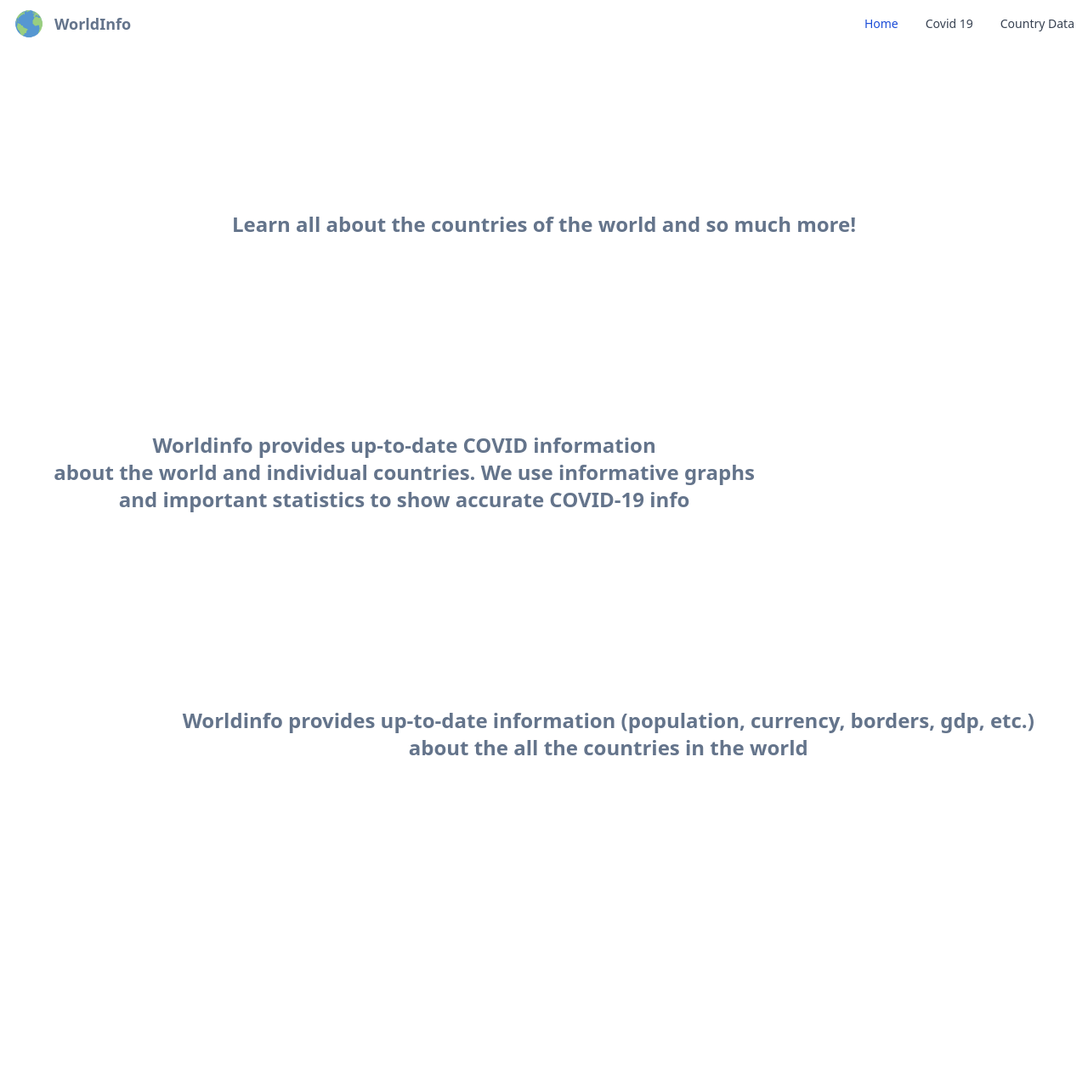
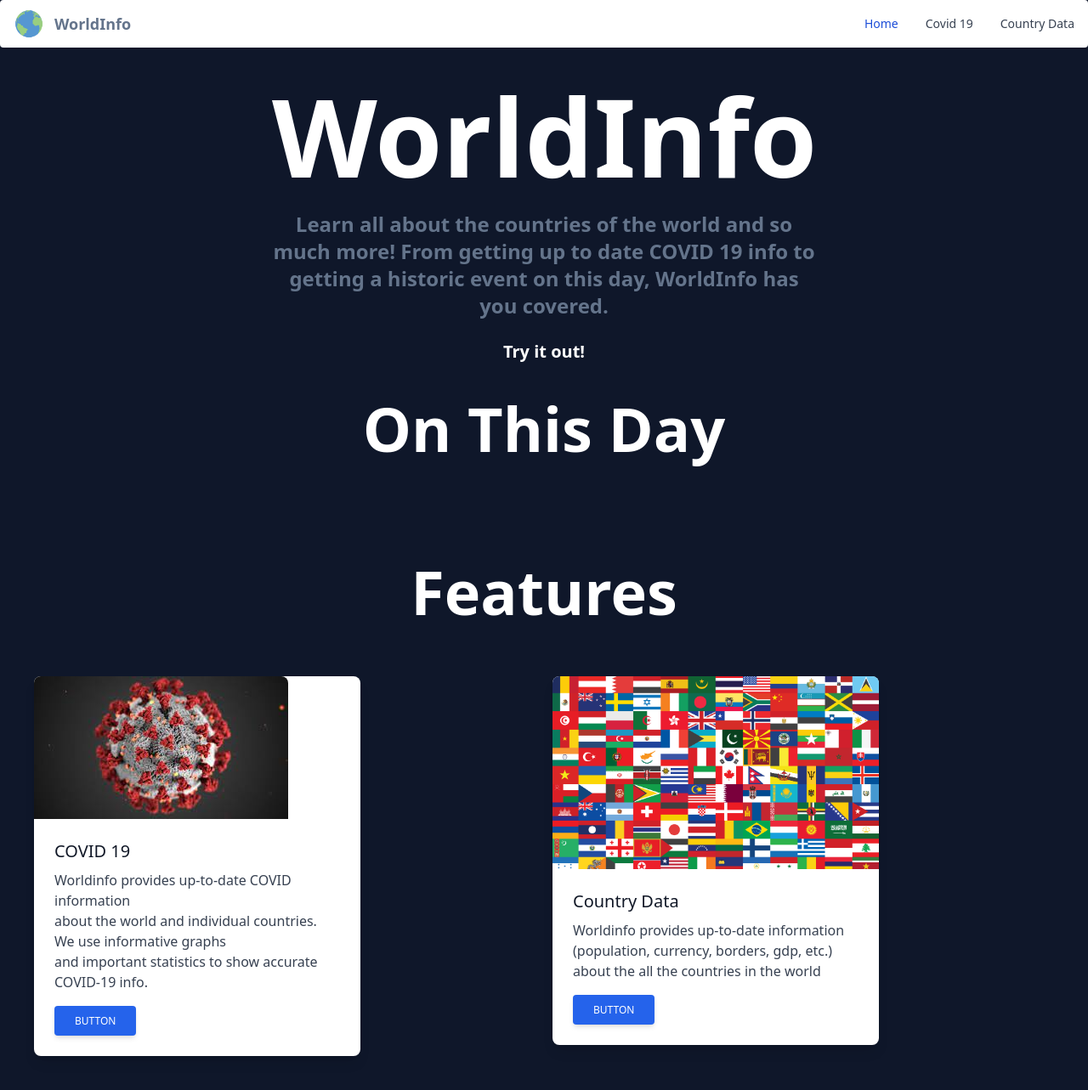
Before and after one commit to CoderN-P/WorldInfo, a Flask app: page / in a window 1280 px wide. Shown: the whole page at 85% size. Before the commit the page ends 889 px from the top, so only its background shows below. Run offline with Flask 2, Linux system fonts and the light colour scheme; data that the repository does not hold is empty; style sheets or scripts are compiled from the project's sources; some libraries are stand-ins or nearby versions.

Commit message:
Improved homepage css

```diff
--- a/app.py
+++ b/app.py
@@ -3,11 +3,17 @@ from static.python.restcountries_info import country_filter
 from static.python.onthisday import get_fact
 from static.python.wbdata_info import *
 from static.python.get_news import get_news_articles
+
 app = Flask(__name__)
+
 
 @app.route('/')
 def hello_world():
     return render_template('index.html', fact=get_fact())
+
+@app.route('/getFact', methods=['GET'])
+def get_fact_GET():
+    return jsonify(get_fact())
 
 @app.route('/covid19')
 def covid19():
--- a/static/js/cycle_through_words.js
+++ b/static/js/cycle_through_words.js
@@ -1,14 +1,21 @@
+
 $(document).ready(function() {
   //cycle through a list of words
-  var texts = ["Insert", "Your", "Buzzwords", "Here"];
-  var i = 0;
-  (function runIt() {
-    i++;
-    $('.text').fadeOut(3000, function() {
-      $('.text').html(texts[i % texts.length]);
-      $('.text').fadeIn(500, function() {
-        runIt()
-      });
-    });
-  }());
+  $.ajax({
+    url: "/getFact",
+    dataType: "json",
+    success: function cycle(res){
+      var words = res;
+      var i = 0;
+      var interval = setInterval(function(){
+        $("#cycle").fadeOut(function(){
+          $(this).text(words[i]).fadeIn();
+        });
+        i++;
+        if(i >= words.length){
+          i = 0;
+        }
+      }, 5000);
+    }
 });
+});
--- a/static/python/onthisday.py
+++ b/static/python/onthisday.py
@@ -9,4 +9,6 @@ def get_fact():
     url = 'http://history.muffinlabs.com/date'
     response = requests.get(url)
     data = response.json()
-    return data
+    return [i['text'] for i in data['data']['Events']]
+
+print(get_fact())
--- a/templates/index.html
+++ b/templates/index.html
@@ -5,15 +5,15 @@
         <meta charset="UTF-8">
         <script src="static/js/cycle_through_words.js"></script>
     </head>
-<body class="antialiased text-slate-500 dark:text-slate-400 bg-white dark:bg-slate-900 h-full">
-    <div class="align-middle justify-center h-full py-10">
+    <body class="antialiased text-slate-500 dark:text-slate-400 bg-white dark:bg-slate-900 h-full" style="background:rgb(15 23 42)">
+    <div class="align-middle justify-center h-full py-10" style="width:50%; margin: auto;">
         <div class="text-center">
             <h1 class="text-9xl font-bold text-white">
                 <span id="word">WorldInfo</span>
             </h1>
             <br>
             <h2 class="text-2xl font-bold">
-                <span id="definition">Learn all about the countries of the world and so much more!</span>
+                <span id="definition">Learn all about the countries of the world and so much more! From getting up to date COVID 19 info to getting a historic event on this day, WorldInfo has you covered.</span>
             </h2>
             <br>
             <h3 class="text-xl font-bold">
@@ -22,51 +22,62 @@
                         <span class="text-white md:hover:text-blue-700">Try it out!</span>
                     </a>
                 </span>
+            </h3>
 
         </div>
     </div>
-    <div class="align-left justify-center h-full py-10 pr-5 float-left" style="padding-left: 4vw">
-        <div class="text-center float-left pl-3">
+    <div class="text-center align-middle">
         <h1 class="text-7xl font-bold text-white">
-                <span id="word">COVID 19</span>
+            <span id="word">On This Day</span>
         </h1>
         <br>
-            <h2 class="text-2xl font-bold">
-                <span id="definition">Worldinfo provides up-to-date COVID information <br> about the world and individual countries. We use informative graphs<br> and important statistics to show accurate COVID-19 info</span>
+        <h2 class="text-2xl font-bold" id="cycle">
         </h2>
+    </div>
     <br>
-            <h3 class="text-xl font-bold">
-                <span id="definition">
-                    <a href="{{ url_for('covid19') }}">
-                        <span class="text-white md:hover:text-blue-700">Try it out!</span>
+    <br>
+    <br>
+    <br>
+    <div class="align-middle text-center justify-center">
+        <h1 class="text-7xl font-bold text-white ">Features</h1>
+    </div>
+    <br>
+
+  <div class="p-10 grid grid-cols-1 sm:grid-cols-1 md:grid-cols-2 lg:grid-cols-2 xl:grid-cols-2 gap-5">
+    <div class="float-left justify-center">
+  <div class="rounded-lg shadow-lg bg-white max-w-sm">
+    <a href="#!">
+      <img class="rounded-t-lg" src="/static/images/covid.jpeg" alt=""/>
     </a>
-                </span>
-
+    <div class="p-6">
+      <h5 class="text-gray-900 text-xl font-medium mb-2">COVID 19</h5>
+      <p class="text-gray-700 text-base mb-4">
+         Worldinfo provides up-to-date COVID information <br> about the world and individual countries. We use informative graphs<br> and important statistics to show accurate COVID-19 info.
+      </p>
+        <a href="/covid19"><button type="button" class=" inline-block px-6 py-2.5 bg-blue-600 text-white font-medium text-xs leading-tight uppercase rounded shadow-md hover:bg-blue-700 hover:shadow-lg focus:bg-blue-700 focus:shadow-lg focus:outline-none focus:ring-0 active:bg-blue-800 active:shadow-lg transition duration-150 ease-in-out">Button</button></a>
     </div>
   </div>
-    <div class="align-right justify-center h-full py-10 pr-5 float-right" style="padding-right: 4vw">
-        <div class="text-center float-right pr-3">
-            <h1 class="text-7xl font-bold text-white">
-                <span id="word">Country Data</span>
-            </h1>
-            <br>
-            <h2 class="text-2xl font-bold">
-                <span id="definition">Worldinfo provides up-to-date information (population, currency, borders, gdp, etc.) <br> about the all the countries in the world</span>
-            </h2>
-            <br>
-            <h3 class="text-xl font-bold">
-                <span id="definition">
-                    <a href="{{ url_for('dashboard') }}">
-                        <span class="text-white md:hover:text-blue-700">Try it out!</span>
+</div>
+    <!--Card 2-->
+    <div class="float-right lex justify-center">
+  <div class="rounded-lg shadow-lg bg-white max-w-sm">
+    <a href="#!">
+      <img class="rounded-t-lg" src="/static/images/flags.png" alt="" style="object-fit: cover"/>
     </a>
-                </span>
-
+    <div class="p-6">
+      <h5 class="text-gray-900 text-xl font-medium mb-2">Country Data</h5>
+      <p class="text-gray-700 text-base mb-4">
+        Worldinfo provides up-to-date information (population, currency, borders, gdp, etc.) <br>about the all the countries in the world
+      </p>
+        <a href="/dashboard">
+            <button type="button" class=" inline-block px-6 py-2.5 bg-blue-600 text-white font-medium text-xs leading-tight uppercase rounded shadow-md hover:bg-blue-700 hover:shadow-lg focus:bg-blue-700 focus:shadow-lg focus:outline-none focus:ring-0 active:bg-blue-800 active:shadow-lg transition duration-150 ease-in-out">Button</button>
+        </a>
     </div>
-</body>
-
-
-
+  </div>
+</div>
+</div>
 
 </body>
 </html>
+
 {% endblock %}
--- a/templates/layout.html
+++ b/templates/layout.html
@@ -2,9 +2,10 @@
 <html lang="en">
 <head>
     <meta charset="UTF-8">
+    <meta name="viewport" content="width=device-width, initial-scale=1">
     <title>WorldInfo{{ page }}</title></titl></title>
     <script src = 'https://cdn.jsdelivr.net/npm/chart.js@3.7.0/dist/chart.min.js'></script>
-    <link rel="stylesheet" href="/static/css/output.css">
+    <script src="https://cdn.tailwindcss.com"></script>
     <script   src="https://code.jquery.com/jquery-3.6.0.js"   integrity="sha256-H+K7U5CnXl1h5ywQfKtSj8PCmoN9aaq30gDh27Xc0jk="   crossorigin="anonymous"></script>
 </head>
 <body>
```
Also changed, not shown: static/images/covid.jpeg (added), static/images/flags.png (added), 2 other files. Lines whose indentation alone changed are shown as unchanged.
